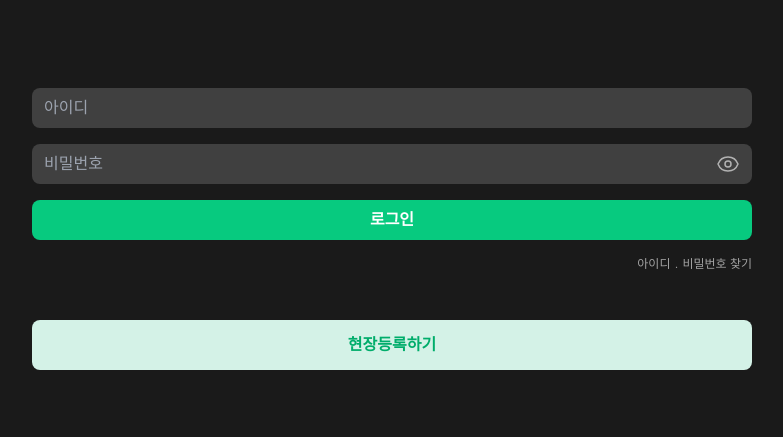
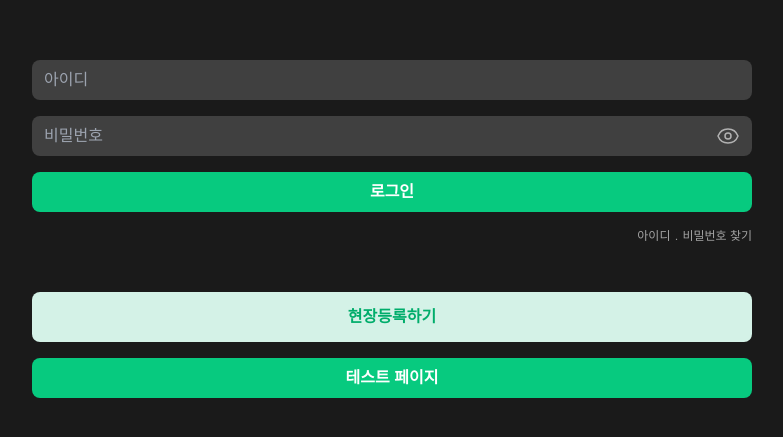
Before and after one commit to goorm-CHACHA/FE, a Next.js app: page / in a window 1280 px wide. Shown: the part 171-608 px from the top of the page, without its empty margins (248-1031 px from the left). Built offline with nearby package versions, Linux system fonts and the light colour scheme.

Commit message:
feat: 테스트 버튼 추가

```diff
--- a/app/page.tsx
+++ b/app/page.tsx
@@ -19,6 +19,7 @@ const Page = () => {
       >
         현장등록하기
       </Button>
+      <Button onClick={() => router.push('/test')}>테스트 페이지</Button>
     </div>
   );
 };
--- a/app/test/page.tsx
+++ b/app/test/page.tsx
@@ -31,9 +31,9 @@ const Page = () => {
     <>
       <div className="h-screen flex flex-col content-center justify-center text-center">
         <div className="text-lg mb-3">Push Notification</div>
-        <div className="mx-auto">
+        <div className="mx-auto w-[300px] flex flex-col gap-4">
+          <NotificationButton />
           <Button onClick={() => sendPush(token ?? '')}>푸시 알림</Button>
-          <NotificationButton />
         </div>
       </div>
     </>
```
